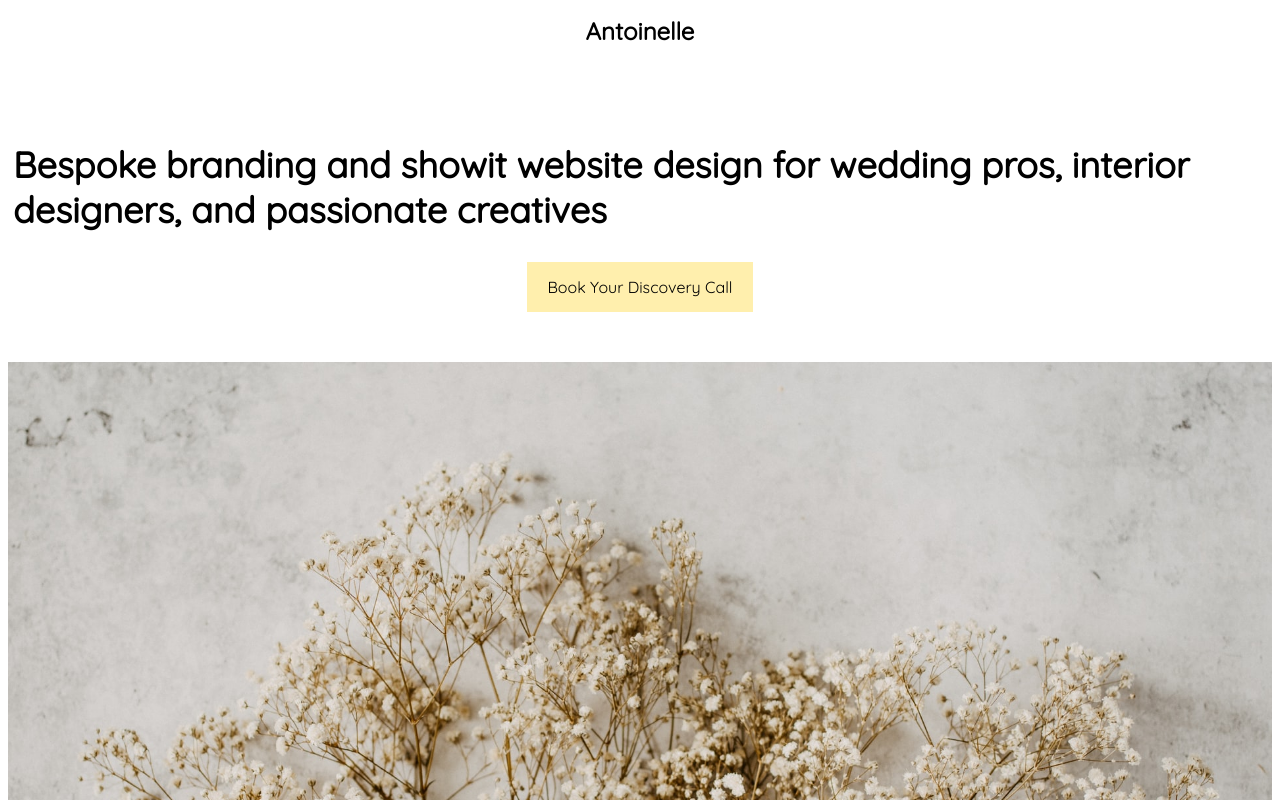
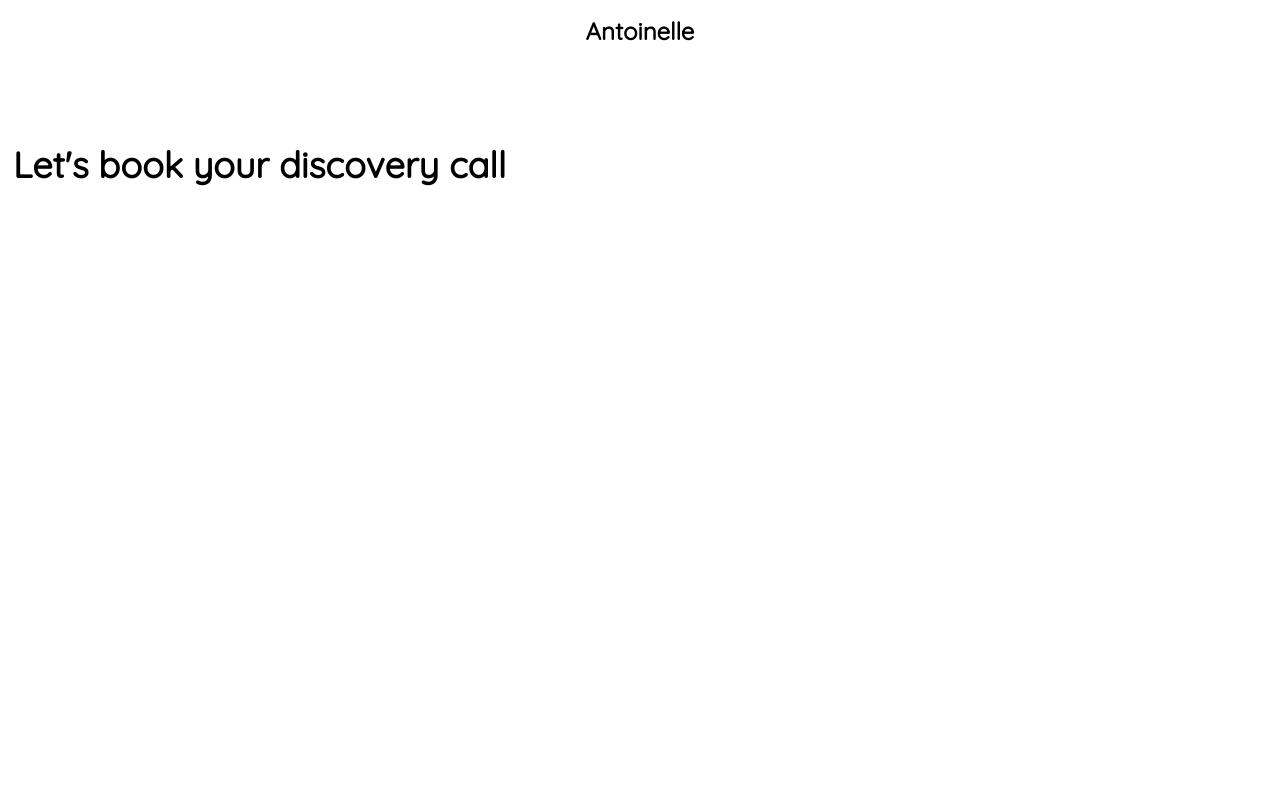
Before and after one commit to MatchaBear/antoinelle-website, a React (Vite) app: page /contact in a window 1280 px wide. Shown: the top 800 px of the page. Built offline with nearby package versions, Linux system fonts and the light colour scheme.

Commit message:
setup react-router-dom

```diff
--- a/package.json
+++ b/package.json
@@ -10,7 +10,8 @@
   },
   "dependencies": {
     "react": "^18.2.0",
-    "react-dom": "^18.2.0"
+    "react-dom": "^18.2.0",
+    "react-router-dom": "6.3.0"
   },
   "devDependencies": {
     "@types/react": "^18.0.15",
--- a/src/main.tsx
+++ b/src/main.tsx
@@ -1,10 +1,17 @@
 import React from "react";
 import ReactDOM from "react-dom/client";
-import Home from "./routes/home";
+import { BrowserRouter, Routes, Route } from "react-router-dom";
+
 import "./index.css";
 
+import Home from "./routes/home";
+import Contact from "./routes/contact";
+
 ReactDOM.createRoot(document.getElementById("root") as HTMLElement).render(
-  <React.StrictMode>
-    <Home />
-  </React.StrictMode>
+  <BrowserRouter>
+    <Routes>
+      <Route path="/" element={<Home />} />
+      <Route path="/contact" element={<Contact />} />
+    </Routes>
+  </BrowserRouter>
 );
--- a/src/routes/contact.tsx
+++ b/src/routes/contact.tsx
@@ -1,7 +1,10 @@
 export default function Contact() {
   return (
     <div>
-      <h1>Contact</h1>
+      <h1 className="logo">Antoinelle</h1>
+      <div className="hero">
+        <h2 className="intro">Let's book your discovery call</h2>
+      </div>
     </div>
   );
 }
--- a/src/routes/home.tsx
+++ b/src/routes/home.tsx
@@ -1,3 +1,5 @@
+import { Link } from "react-router-dom";
+
 export default function Home() {
   return (
     <div>
@@ -8,9 +10,9 @@ export default function Home() {
           designers, and passionate creatives
         </h2>
         <div className="cta">
-          <a href="/contact" className="cta-button">
+          <Link to="/contact" className="cta-button">
             Book Your Discovery Call
-          </a>
+          </Link>
         </div>
       </div>
       <img src="/assets/preview.jpeg" alt="preview" className="preview-image" />
```
Also changed, not shown: 1 other file (tests, documents, lock files or other folders).
